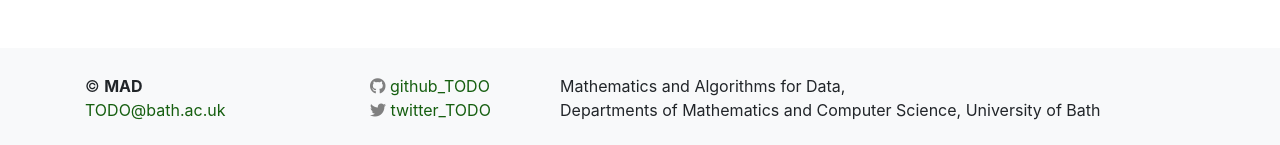
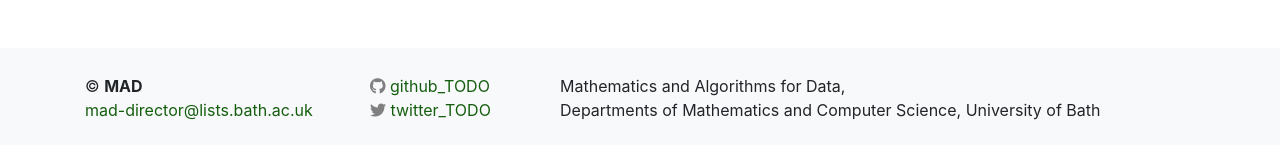
Before and after one commit to mathematics-and-algorithms-for-data/mathematics-and-algorithms-for-data.github.io, a Jekyll site: the page built from index.md, in a window 1280 px wide. Shown: the part 1377-1522 px from the top of the page. Built offline with Jekyll 4.4.1, drawn with Linux system fonts in a browser that asks for light colours; nearby versions of some CDN libraries.

Commit message:
update email

```diff
--- a/_config.yml
+++ b/_config.yml
@@ -15,7 +15,7 @@
 # in the templates via {{ site.myvariable }}.
 title: Centre for Mathematics and Algorithms for Data at the University of Bath
 brand: "MAD @ Bath"
-email: TODO@bath.ac.uk # mad-centre@bath.ac.uk.fillthisin
+email: mad-director@lists.bath.ac.uk # mad-centre@bath.ac.uk.fillthisin
 description: >- # this means to ignore newlines until "baseurl:"
   Interdisciplinary Research Centre `Mathematics and Algorithms for Data'
   studying the theoretical underpinning of Data Science by researchers from
```
